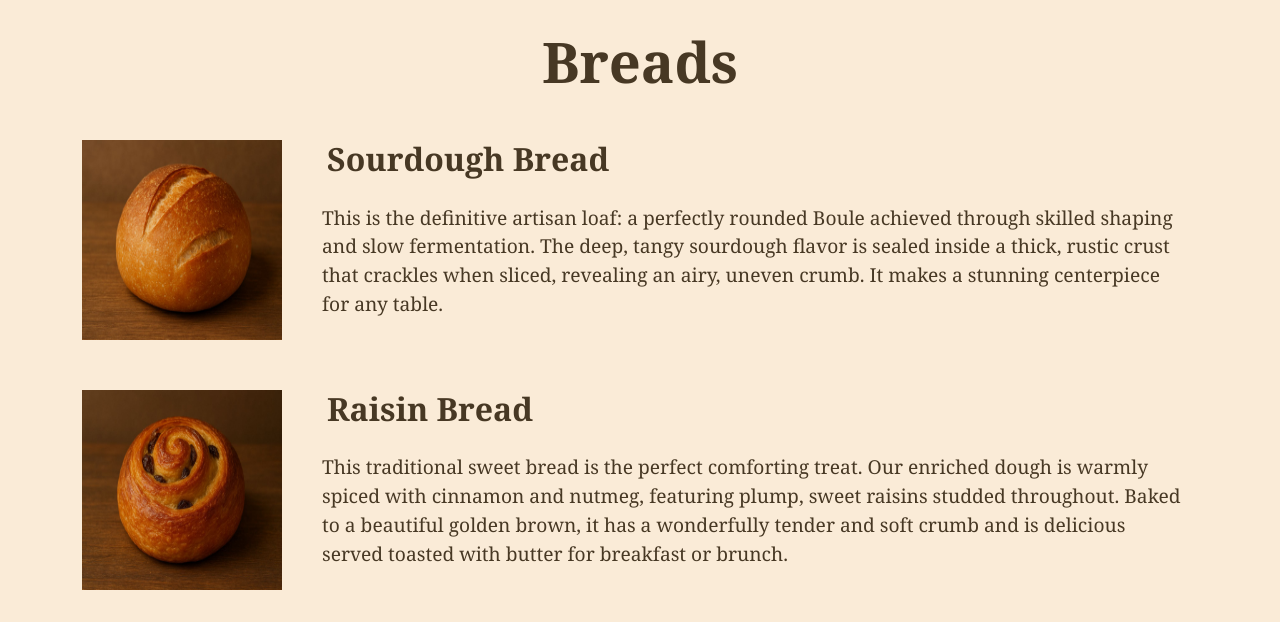
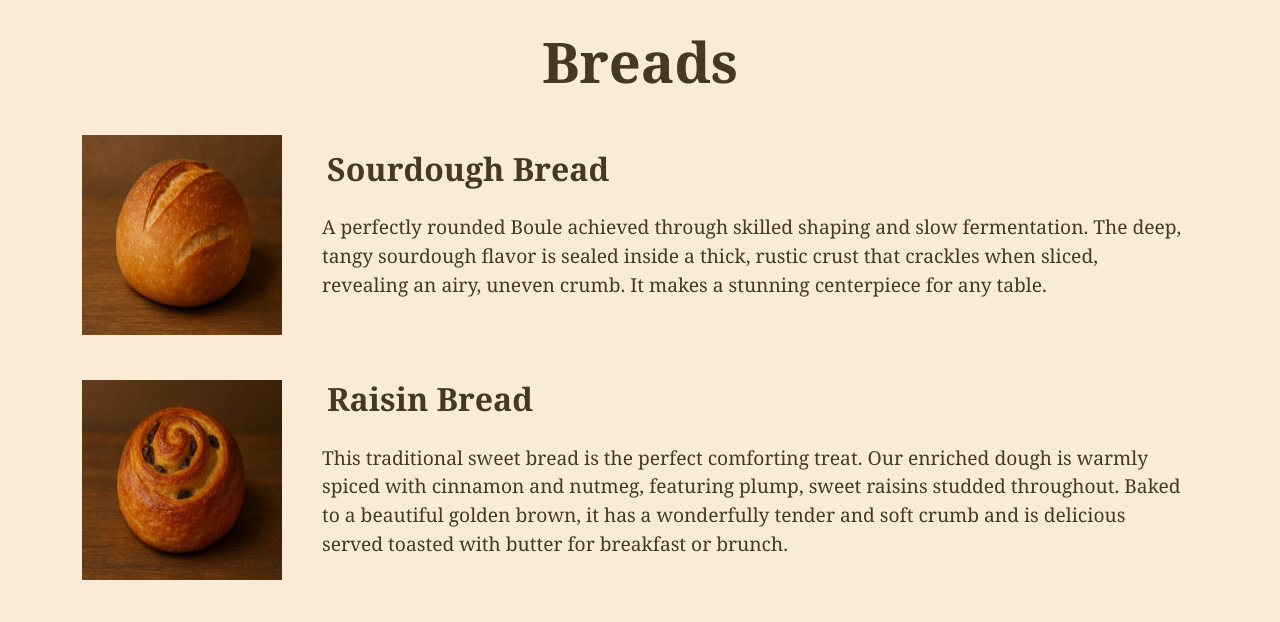
Before and after one commit to Yusra-Amin/Final-Project, a plain HTML site: page breads.html in a window 1280 px wide. Shown: the part 102-724 px from the top of the page. Drawn offline with nearby package versions, Linux system fonts and the light colour scheme.

Commit message:
Update breads.html

```diff
--- a/breads.html
+++ b/breads.html
@@ -152,7 +152,7 @@
             <div><img src="images/photo_2025-11-23_20-23-02.jpg" width="200" height="200"></div>
             <div class="bread-details">
                 <h2 class="bread-name">Sourdough Bread</h2>
-                <p class="bread-description">This is the definitive artisan loaf: a perfectly rounded Boule achieved
+                <p class="bread-description">A perfectly rounded Boule achieved
                     through skilled shaping and slow fermentation. The deep, tangy sourdough flavor is sealed inside
                     a thick, rustic crust that crackles when sliced, revealing an airy, uneven crumb. It makes a
                     stunning
```
